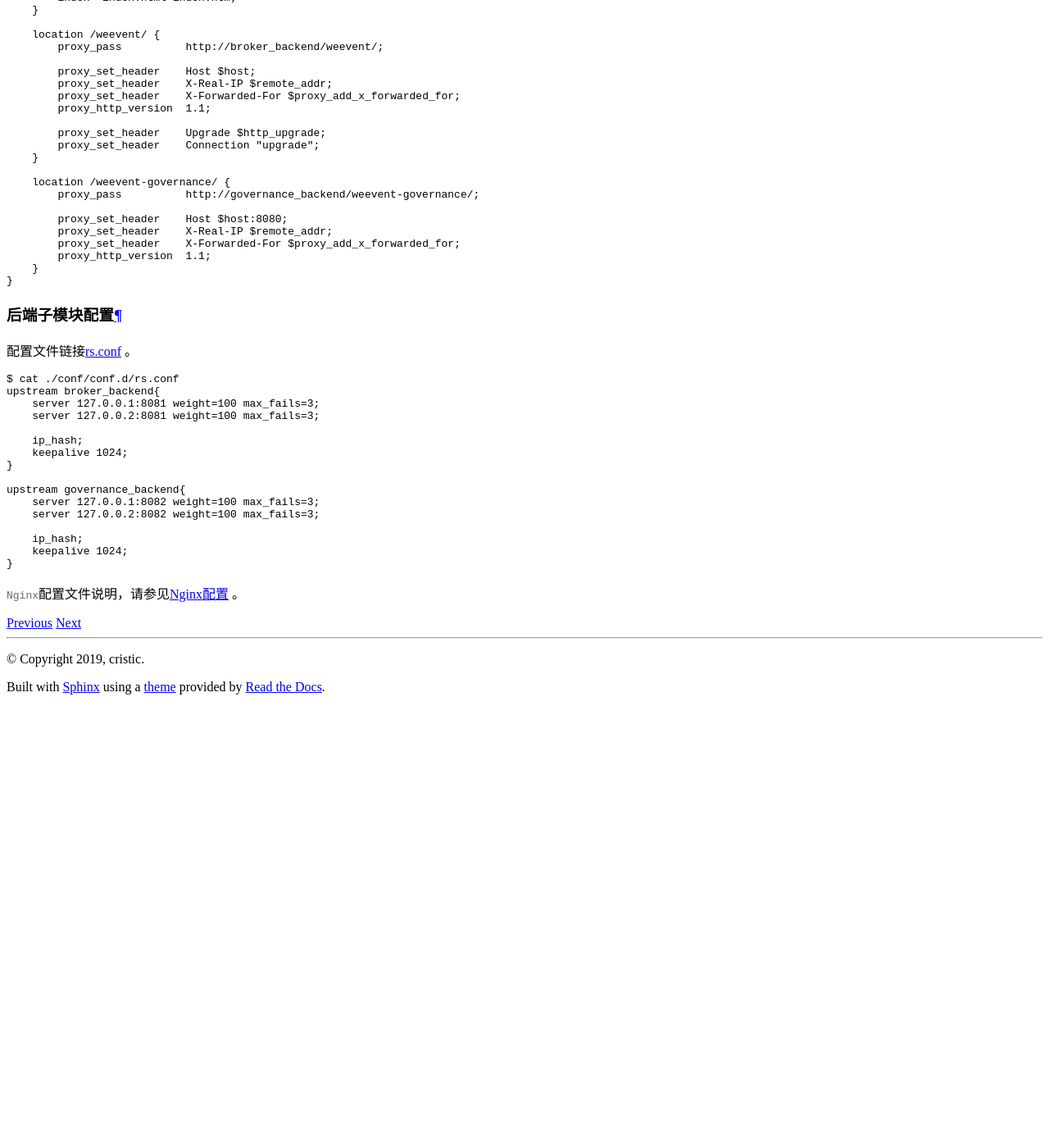
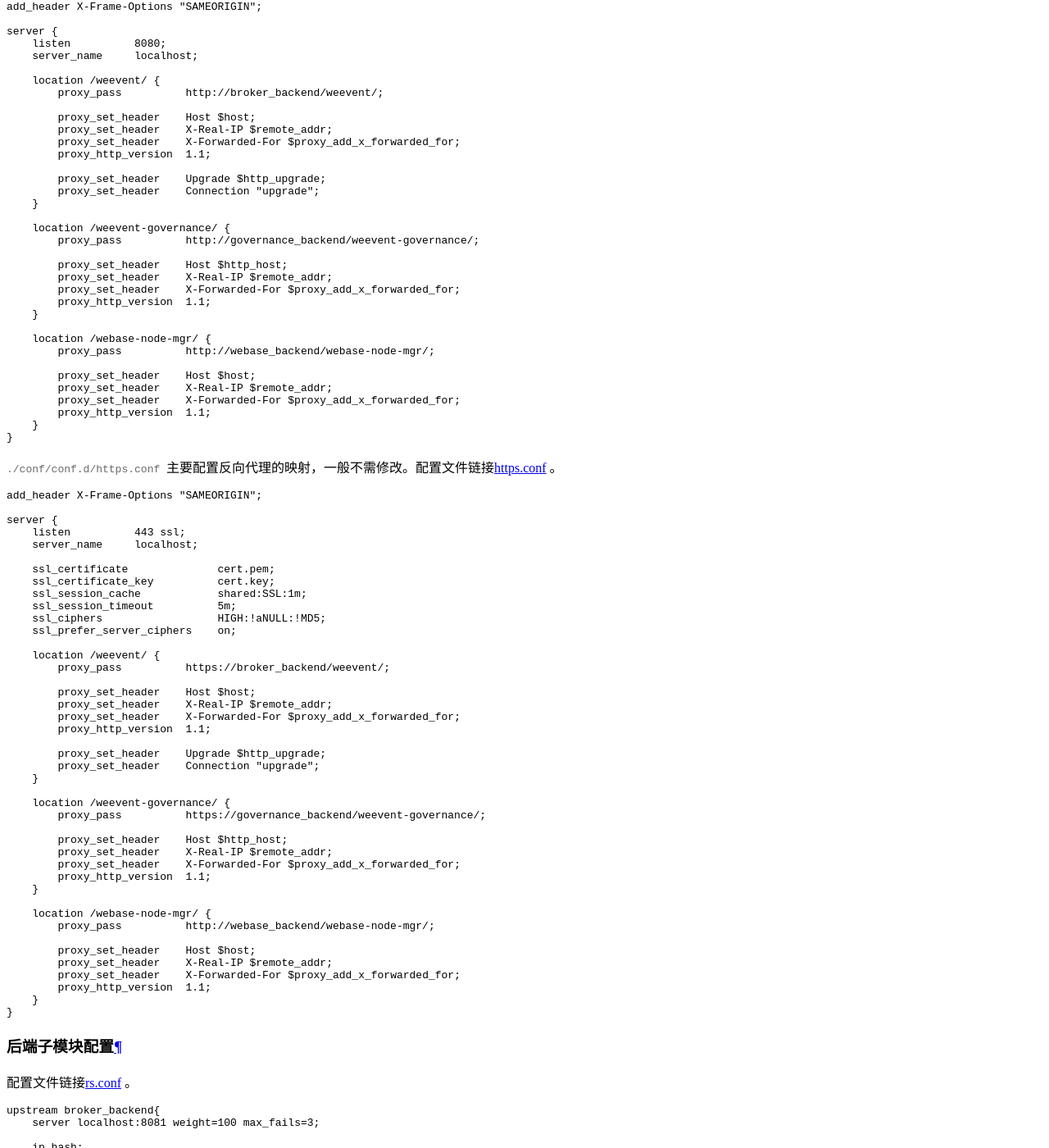
Before and after one commit to WeBankBlockchain/WeEvent-docs, a Sphinx documentation site: the page built from docs/install/property.md, in a window 1280 px wide and 1400 px high, scrolled down 4967 px. Shown: the whole window at 82% size. Built offline with Sphinx 7.4.7 and the Read the Docs theme 2.0.0, drawn with Linux system fonts in a browser that asks for light colours; before the commit the page ends 5822 px from its top, so only the background shows below that; some of the changed text lies outside the part shown.

````diff
--- a/docs/install/property.md
+++ b/docs/install/property.md
@@ -109,15 +109,6 @@ redis.server.password=weevent
 #restful cgi timeout
 restful.subscribe.callback.timeout=5000
 
-#mqtt broker
-#mqtt.broker.url=tcp://127.0.0.1:1883
-mqtt.broker.user=iot
-mqtt.broker.password=123456
-mqtt.broker.qos=2
-mqtt.broker.timeout=5000
-#mosquitto default 20s
-mqtt.broker.keep-alive=15
-
 #zookeeper
 #broker.zookeeper.ip=127.0.0.1:2181
 broker.zookeeper.path=/event_broker
@@ -128,6 +119,16 @@ stomp.user.login=
 stomp.user.passcode=
 #server heartbeats
 stomp.heartbeats=30
+
+#mqtt brokerserver
+mqtt.brokerserver.port=8083
+mqtt.brokerserver.sobacklog=511
+mqtt.brokerserver.sokeepalive=true
+mqtt.brokerserver.keepalive=60
+mqtt.websocketserver.path=/weevent/mqtt
+mqtt.websocketserver.port=8084
+mqtt.user.login=
+mqtt.user.passcode=
 ```
 
 参数说明：
@@ -170,6 +166,14 @@ stomp.heartbeats=30
    - stomp.user.login/passcode：建议用户开启`STOMP`协议的账号/密码校验，以增强安全性。默认为空，表示不校验。
    - stomp.heartbeats：配置心跳时间间隔。默认时间间隔30秒，一般不用修改。
 
+- MQTT配置
+  - mqtt.brokerserver.port：`mqtt`访问端口。
+  - mqtt.brokerserver.sobacklog：服务器请求处理线程全满时，用于临时存放已完成`tcp`三次握手请求的队列的最大长度。
+  - mqtt.brokerserver.sokeepalive：是否开启连接检测以此判断服务是否可用。
+  - mqtt.websocketserver.path：`websocket`访问链接。
+  - mqtt.websocketserver.port：`websocket`访问端口。
+  - mqtt.user.login：`mqtt`访问用户名，为空则不校验用户名。
+  - mqtt.user.passcode：`mqtt`访问用户密码，为空则不校验用户密码。
 ### Governance
 
 `Governance`的配置都在文件`application-prod.yml `中，配置文件链接[application-prod.yml](https://github.com/WeBankFinTech/WeEvent/blob/master/weevent-governance/src/main/resources/application-prod.yml) 。
@@ -193,50 +197,42 @@ spring:
       min-idle: 5
       initial-size: 5
       validation-query: SELECT 'x'
+    mail:
+        default-encoding: UTF-8
+        host: smtp.163.com
+        username: mailusername@163.com
+        password: mailpwd
   pid:
     fail-on-write-error: true
     file: ./logs/governance.pid
+http:
+  client:
+    max-total: 200
+    max-per-route: 500
+    connection-request-timeout: 3000
+    connection-timeout: 3000
+    socket-timeout: 5000
+https:
+  read-timeout: 5000
+  connect-timeout: 15000
 
-weevent:
-  # broker服务的url地址
-  url: http://127.0.0.1:8080/weevent
-governance:
-  influxdb:
-    # 如果有配influxdb 填true，如果没有填写false
-    enabled: false
-    # 用户名
-    username: admin
-    # 密码
-    password: admin
-    # influxdb的url
-    openurl: http://127.0.0.1:8306
-    # 使用的数据库
-    database: telegraf
-logging:
-  config: classpath:log4j2.xml
+
 ```
-配置说明:
-- datasource：数据库的`JDBC`访问串。
-- weevent：`broker`服务的访问地址。
-
+- 配置说明:
+    - datasource：数据库的`JDBC`访问字符串。
+    - mail.username：用于发送给用户发送邮件的邮件地址。
 
 ### Nginx 配置说明
 #### 反向代理映射
 
-这个文件`./conf/conf.d/http.conf `主要配置反向代理的映射，一般不需修改。配置文件链接[http.conf](https://github.com/WeBankFinTech/WeEvent/blob/master/weevent-build/modules/nginx/conf/conf.d/http.conf) 。
+`./conf/conf.d/http.conf `主要配置反向代理的映射，一般不需修改。配置文件链接[http.conf](https://github.com/WeBankFinTech/WeEvent/blob/master/weevent-build/modules/nginx/conf/conf.d/http.conf) 。
 
 ```nginx
-$ cat ./conf/conf.d/http.conf
 add_header X-Frame-Options "SAMEORIGIN";
 
 server {
-    listen          8888;
+    listen          8080;
     server_name     localhost;
-
-    location / {
-        root   html;
-        index  index.html index.htm;
-    }
 
     location /weevent/ {
         proxy_pass          http://broker_backend/weevent/;
@@ -253,12 +249,71 @@ server {
     location /weevent-governance/ {
         proxy_pass          http://governance_backend/weevent-governance/;
 
-        proxy_set_header    Host $host:8080;
+        proxy_set_header    Host $http_host;
+        proxy_set_header    X-Real-IP $remote_addr;
+        proxy_set_header    X-Forwarded-For $proxy_add_x_forwarded_for;
+        proxy_http_version  1.1;
+    }
+
+    location /webase-node-mgr/ {
+        proxy_pass          http://webase_backend/webase-node-mgr/;
+
+        proxy_set_header    Host $host;
         proxy_set_header    X-Real-IP $remote_addr;
         proxy_set_header    X-Forwarded-For $proxy_add_x_forwarded_for;
         proxy_http_version  1.1;
     }
 }
+
+```
+
+`./conf/conf.d/https.conf `主要配置反向代理的映射，一般不需修改。配置文件链接[https.conf](https://github.com/WeBankFinTech/WeEvent/blob/master/weevent-build/modules/nginx/conf/conf.d/https.conf) 。
+
+```shell
+add_header X-Frame-Options "SAMEORIGIN";
+
+server {
+    listen          443 ssl;
+    server_name     localhost;
+
+    ssl_certificate              cert.pem;
+    ssl_certificate_key          cert.key;
+    ssl_session_cache            shared:SSL:1m;
+    ssl_session_timeout          5m;
+    ssl_ciphers                  HIGH:!aNULL:!MD5;
+    ssl_prefer_server_ciphers    on;
+
+    location /weevent/ {
+        proxy_pass          https://broker_backend/weevent/;
+
+        proxy_set_header    Host $host;
+        proxy_set_header    X-Real-IP $remote_addr;
+        proxy_set_header    X-Forwarded-For $proxy_add_x_forwarded_for;
+        proxy_http_version  1.1;
+
+        proxy_set_header    Upgrade $http_upgrade;
+        proxy_set_header    Connection "upgrade";
+    }
+
+    location /weevent-governance/ {
+        proxy_pass          https://governance_backend/weevent-governance/;
+
+        proxy_set_header    Host $http_host;
+        proxy_set_header    X-Real-IP $remote_addr;
+        proxy_set_header    X-Forwarded-For $proxy_add_x_forwarded_for;
+        proxy_http_version  1.1;
+    }
+
+    location /webase-node-mgr/ {
+        proxy_pass          http://webase_backend/webase-node-mgr/;
+
+        proxy_set_header    Host $host;
+        proxy_set_header    X-Real-IP $remote_addr;
+        proxy_set_header    X-Forwarded-For $proxy_add_x_forwarded_for;
+        proxy_http_version  1.1;
+    }
+}
+
 ```
 
 #### 后端子模块配置
@@ -266,21 +321,26 @@ server {
 配置文件链接[rs.conf](https://github.com/WeBankFinTech/WeEvent/blob/master/weevent-build/modules/nginx/conf/conf.d/rs.conf) 。
 
 ```shell
-$ cat ./conf/conf.d/rs.conf
 upstream broker_backend{
-    server 127.0.0.1:8081 weight=100 max_fails=3;
-    server 127.0.0.2:8081 weight=100 max_fails=3;
+    server localhost:8081 weight=100 max_fails=3;
 
     ip_hash;
     keepalive 1024;
 }
 
 upstream governance_backend{
-    server 127.0.0.1:8082 weight=100 max_fails=3;
-    server 127.0.0.2:8082 weight=100 max_fails=3;
+    server localhost:8082 weight=100 max_fails=3;
 
     ip_hash;
     keepalive 1024;
 }
+
+upstream webase_backend{
+    server localhost:8083 weight=100 max_fails=3;
+
+    ip_hash;
+    keepalive 1024;
+}
+
 ```
 `Nginx`配置文件说明，请参见[Nginx配置](https://www.nginx.com/resources/wiki/start/topics/examples/full/) 。
````
Also changed, not shown: other parts of docs/install/property.md (+1 -6 lines).
